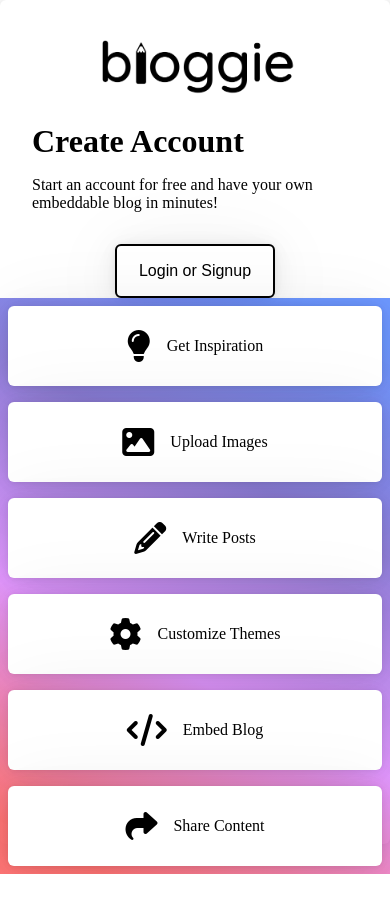
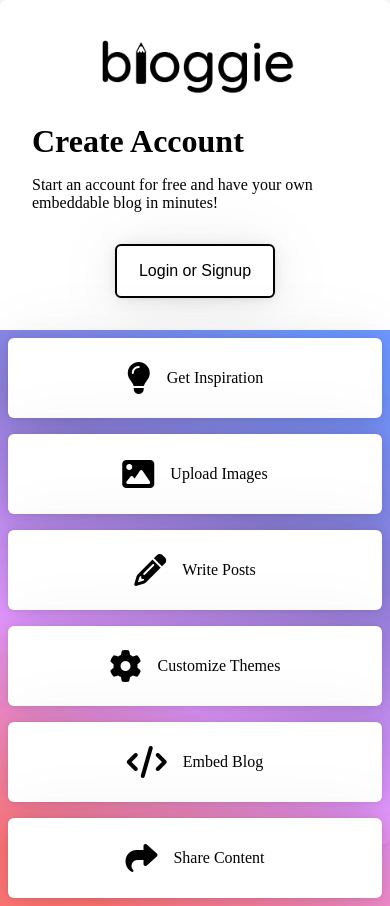
Before and after one commit to seanburman/bloggie, a React (Create React App) app: page / in a window 390 px wide. Before the commit the page ends 874 px from the top, so only its background shows below. Built offline with nearby package versions, Linux system fonts and the light colour scheme.

Commit message:
Adjusted spacing create account

```diff
--- a/src/assets/styles/grids.css
+++ b/src/assets/styles/grids.css
@@ -12,7 +12,7 @@
 
     .grid-container-main > .container-create-account {
         justify-content: start;
-        padding-top: 2em;
+        padding: 2em;
     }
     .grid-container-main > .grid-container-content {
         column-gap: 0;
```
